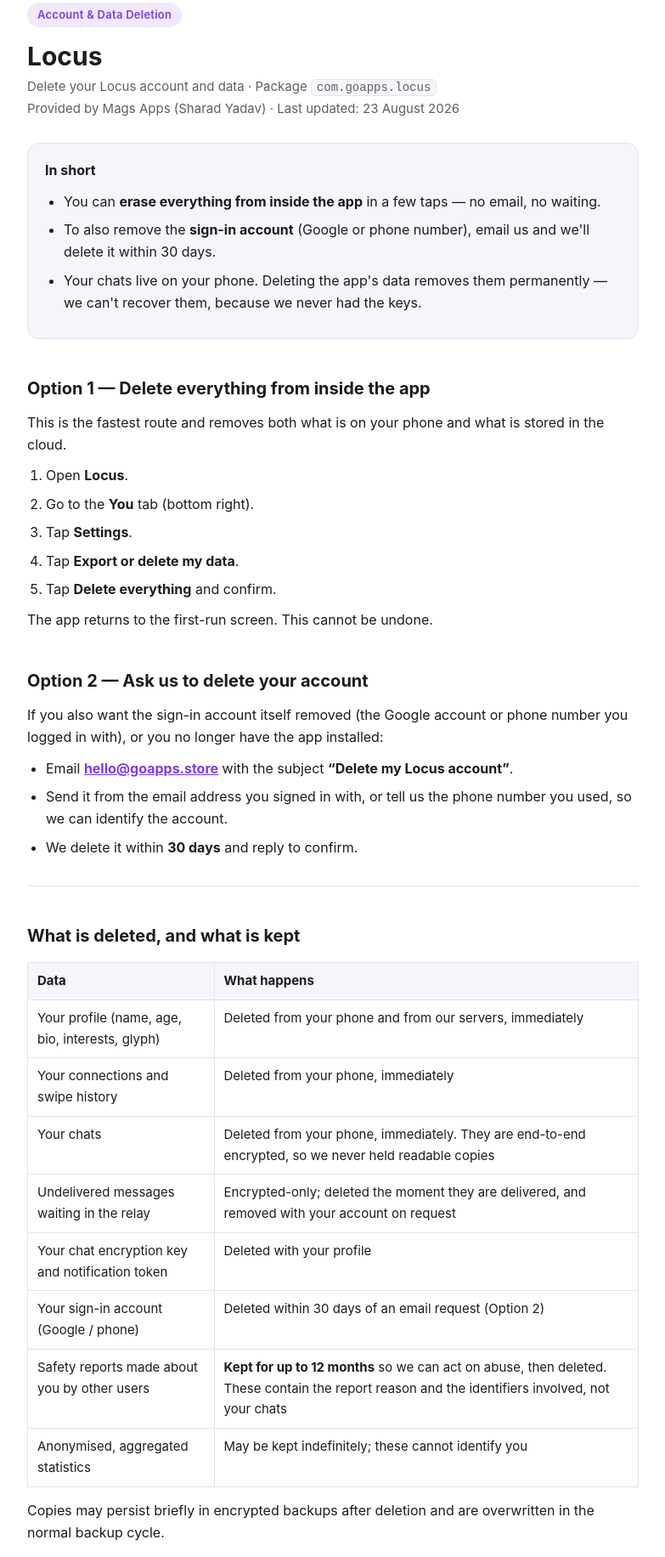
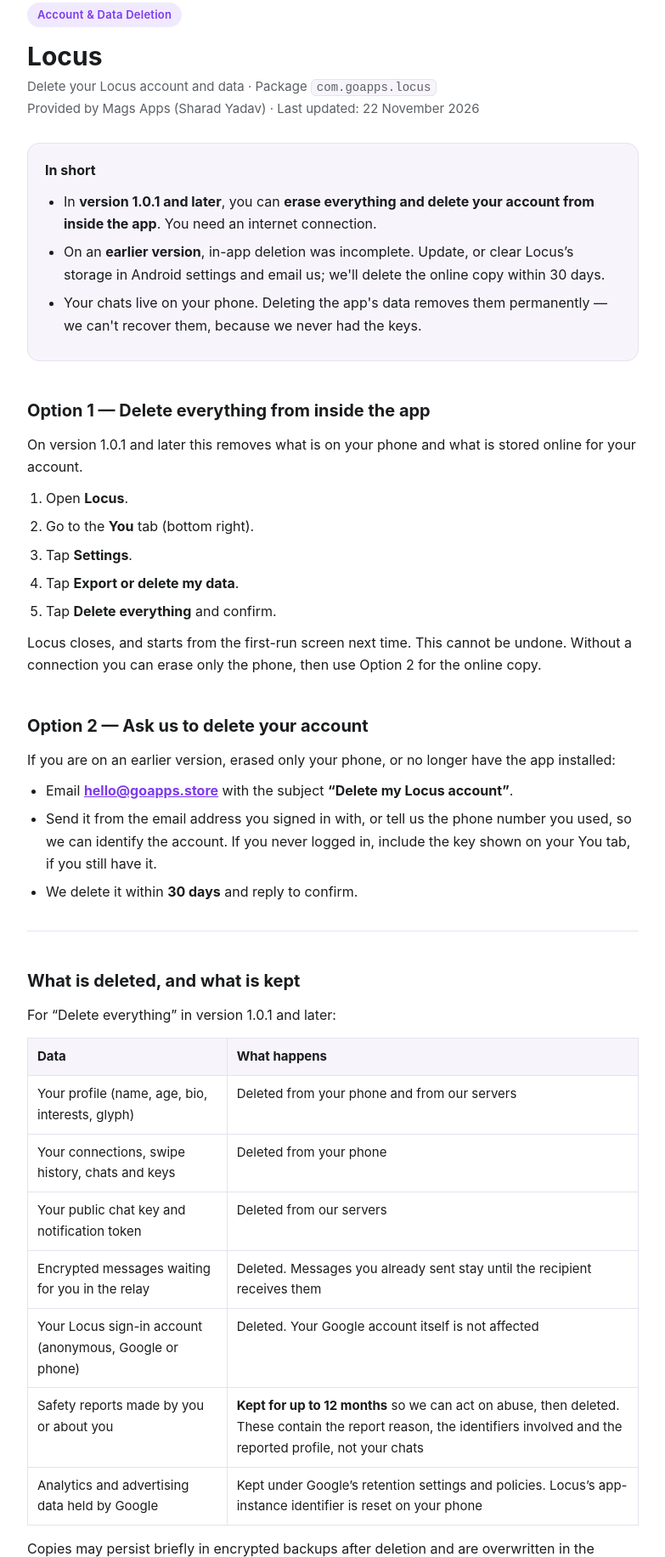
Before and after one commit to ysharad/goapps, a plain HTML site: page locus-delete.html in a window 1280 px wide. Shown: the part 37-1869 px from the top of the page at 85% size, without its empty margins (248-1031 px from the left). Drawn offline with Linux system fonts and the light colour scheme.

Commit message:
Locus: correct privacy and deletion pages
Co-Authored-By: Claude Opus 5.5 <noreply@anthropic.com>

```diff
--- a/locus-delete.html
+++ b/locus-delete.html
@@ -57,20 +57,20 @@
     <span class="badge">Account &amp; Data Deletion</span>
     <h1>Locus</h1>
     <p class="sub">Delete your Locus account and data · Package <code>com.goapps.locus</code><br>
-    Provided by Mags Apps (Sharad Yadav) · Last updated: 23 August 2026</p>
+    Provided by Mags Apps (Sharad Yadav) · Last updated: 22 November 2026</p>
   </header>
 
   <div class="card">
     <strong>In short</strong>
     <ul>
-      <li>You can <strong>erase everything from inside the app</strong> in a few taps — no email, no waiting.</li>
-      <li>To also remove the <strong>sign-in account</strong> (Google or phone number), email us and we'll delete it within 30 days.</li>
+      <li>In <strong>version 1.0.1 and later</strong>, you can <strong>erase everything and delete your account from inside the app</strong>. You need an internet connection.</li>
+      <li>On an <strong>earlier version</strong>, in-app deletion was incomplete. Update, or clear Locus’s storage in Android settings and email us; we'll delete the online copy within 30 days.</li>
       <li>Your chats live on your phone. Deleting the app's data removes them permanently — we can't recover them, because we never had the keys.</li>
     </ul>
   </div>
 
   <h2>Option 1 — Delete everything from inside the app</h2>
-  <p>This is the fastest route and removes both what is on your phone and what is stored in the cloud.</p>
+  <p>On version 1.0.1 and later this removes what is on your phone and what is stored online for your account.</p>
   <ol>
     <li>Open <strong>Locus</strong>.</li>
     <li>Go to the <strong>You</strong> tab (bottom right).</li>
@@ -78,29 +78,29 @@
     <li>Tap <strong>Export or delete my data</strong>.</li>
     <li>Tap <strong>Delete everything</strong> and confirm.</li>
   </ol>
-  <p>The app returns to the first-run screen. This cannot be undone.</p>
+  <p>Locus closes, and starts from the first-run screen next time. This cannot be undone. Without a connection you can erase only the phone, then use Option 2 for the online copy.</p>
 
   <h2>Option 2 — Ask us to delete your account</h2>
-  <p>If you also want the sign-in account itself removed (the Google account or phone number you logged in with), or you no longer have the app installed:</p>
+  <p>If you are on an earlier version, erased only your phone, or no longer have the app installed:</p>
   <ul>
     <li>Email <strong><a href="mailto:hello@goapps.store?subject=Delete%20my%20Locus%20account">hello@goapps.store</a></strong> with the subject <strong>“Delete my Locus account”</strong>.</li>
-    <li>Send it from the email address you signed in with, or tell us the phone number you used, so we can identify the account.</li>
+    <li>Send it from the email address you signed in with, or tell us the phone number you used, so we can identify the account. If you never logged in, include the key shown on your You tab, if you still have it.</li>
     <li>We delete it within <strong>30 days</strong> and reply to confirm.</li>
   </ul>
 
   <hr class="divider">
 
   <h2>What is deleted, and what is kept</h2>
+  <p>For “Delete everything” in version 1.0.1 and later:</p>
   <table>
     <tr><th>Data</th><th>What happens</th></tr>
-    <tr><td>Your profile (name, age, bio, interests, glyph)</td><td>Deleted from your phone and from our servers, immediately</td></tr>
-    <tr><td>Your connections and swipe history</td><td>Deleted from your phone, immediately</td></tr>
-    <tr><td>Your chats</td><td>Deleted from your phone, immediately. They are end-to-end encrypted, so we never held readable copies</td></tr>
-    <tr><td>Undelivered messages waiting in the relay</td><td>Encrypted-only; deleted the moment they are delivered, and removed with your account on request</td></tr>
-    <tr><td>Your chat encryption key and notification token</td><td>Deleted with your profile</td></tr>
-    <tr><td>Your sign-in account (Google / phone)</td><td>Deleted within 30 days of an email request (Option 2)</td></tr>
-    <tr><td>Safety reports made about you by other users</td><td><strong>Kept for up to 12 months</strong> so we can act on abuse, then deleted. These contain the report reason and the identifiers involved, not your chats</td></tr>
-    <tr><td>Anonymised, aggregated statistics</td><td>May be kept indefinitely; these cannot identify you</td></tr>
+    <tr><td>Your profile (name, age, bio, interests, glyph)</td><td>Deleted from your phone and from our servers</td></tr>
+    <tr><td>Your connections, swipe history, chats and keys</td><td>Deleted from your phone</td></tr>
+    <tr><td>Your public chat key and notification token</td><td>Deleted from our servers</td></tr>
+    <tr><td>Encrypted messages waiting for you in the relay</td><td>Deleted. Messages you already sent stay until the recipient receives them</td></tr>
+    <tr><td>Your Locus sign-in account (anonymous, Google or phone)</td><td>Deleted. Your Google account itself is not affected</td></tr>
+    <tr><td>Safety reports made by you or about you</td><td><strong>Kept for up to 12 months</strong> so we can act on abuse, then deleted. These contain the report reason, the identifiers involved and the reported profile, not your chats</td></tr>
+    <tr><td>Analytics and advertising data held by Google</td><td>Kept under Google’s retention settings and policies. Locus’s app-instance identifier is reset on your phone</td></tr>
   </table>
 
   <p>Copies may persist briefly in encrypted backups after deletion and are overwritten in the normal backup cycle.</p>
```
Also changed, not shown: locus-privacy.html (+19 -9 lines).
